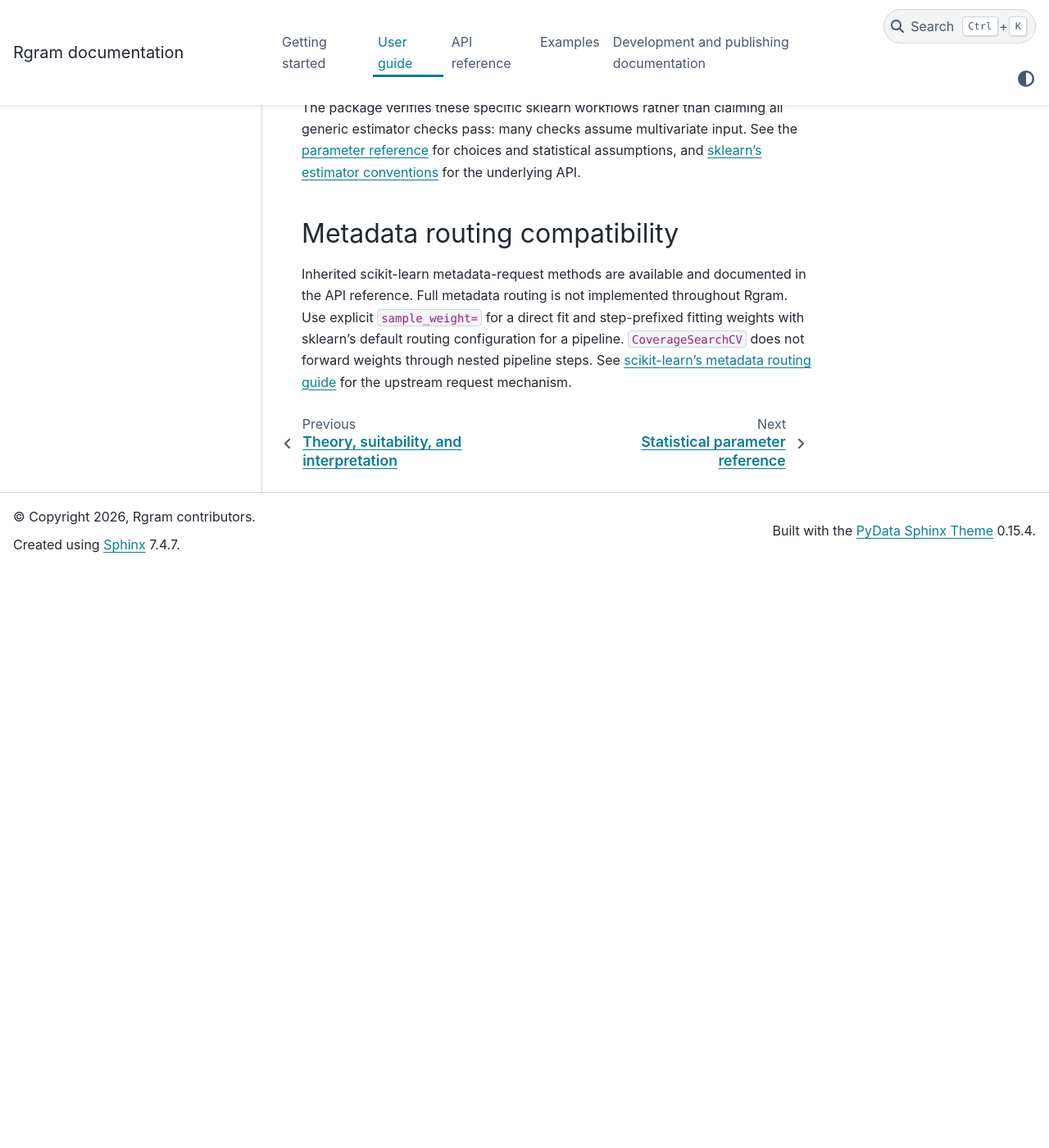
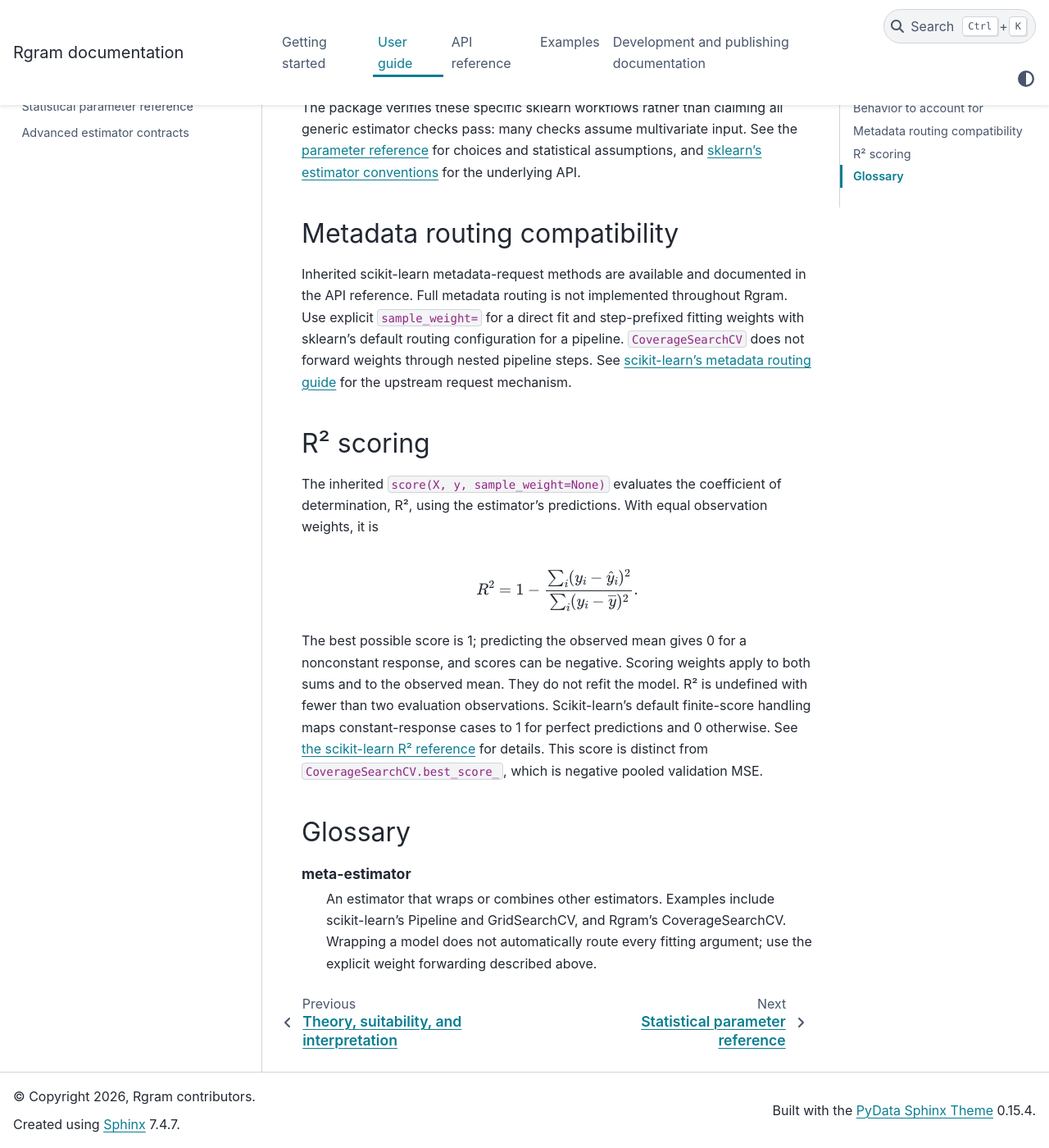
Before and after one commit to JackGreenaway/Rgram, a Sphinx documentation site: the page built from docs/sklearn.md, in a window 1280 px wide and 1400 px high, scrolled down 4789 px. Shown: the whole window at 82% size. Built offline with Sphinx 7.4.7 and the PyData theme 0.15.4, drawn with Linux system fonts in a browser that asks for light colours; before the commit the page ends 5483 px from its top, so only the background shows below that.

Commit message:
fix docs

````diff
--- a/docs/sklearn.md
+++ b/docs/sklearn.md
@@ -191,3 +191,36 @@ with sklearn's default routing configuration for a pipeline. `CoverageSearchCV`
 does not forward weights through nested pipeline steps. See
 [scikit-learn's metadata routing guide](https://scikit-learn.org/stable/metadata_routing.html)
 for the upstream request mechanism.
+
+(r2_score)=
+## R² scoring
+
+The inherited `score(X, y, sample_weight=None)` evaluates the coefficient of
+determination, R², using the estimator's predictions. With equal observation
+weights, it is
+
+$$
+R^2 = 1 - \frac{\sum_i (y_i - \widehat y_i)^2}
+                 {\sum_i (y_i - \overline y)^2}.
+$$
+
+The best possible score is 1; predicting the observed mean gives 0 for a
+nonconstant response, and scores can be negative. Scoring weights apply to both
+sums and to the observed mean. They do not refit the model. R² is undefined with
+fewer than two evaluation observations. Scikit-learn's default finite-score
+handling maps constant-response cases to 1 for perfect predictions and 0 otherwise.
+See [the scikit-learn R² reference](https://scikit-learn.org/stable/modules/generated/sklearn.metrics.r2_score.html)
+for details. This score is distinct from `CoverageSearchCV.best_score_`, which is
+negative pooled validation MSE.
+
+## Glossary
+
+```{eval-rst}
+.. glossary::
+
+   meta-estimator
+      An estimator that wraps or combines other estimators. Examples include
+      scikit-learn's Pipeline and GridSearchCV, and Rgram's CoverageSearchCV.
+      Wrapping a model does not automatically route every fitting argument;
+      use the explicit weight forwarding described above.
+```
````
Also changed, not shown: docs/development.md (+20 -1 lines).
